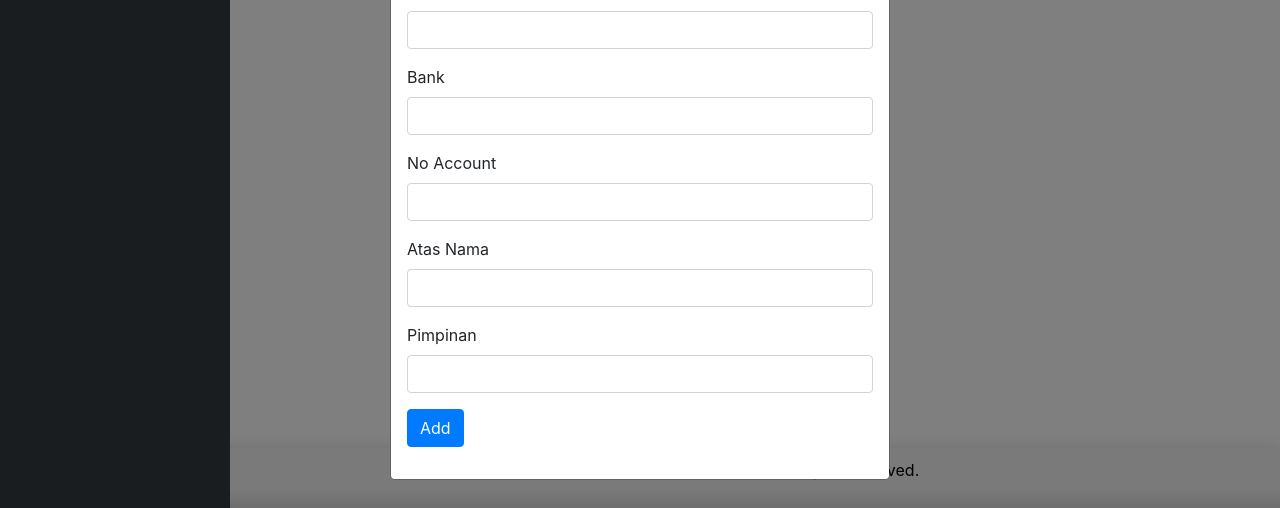
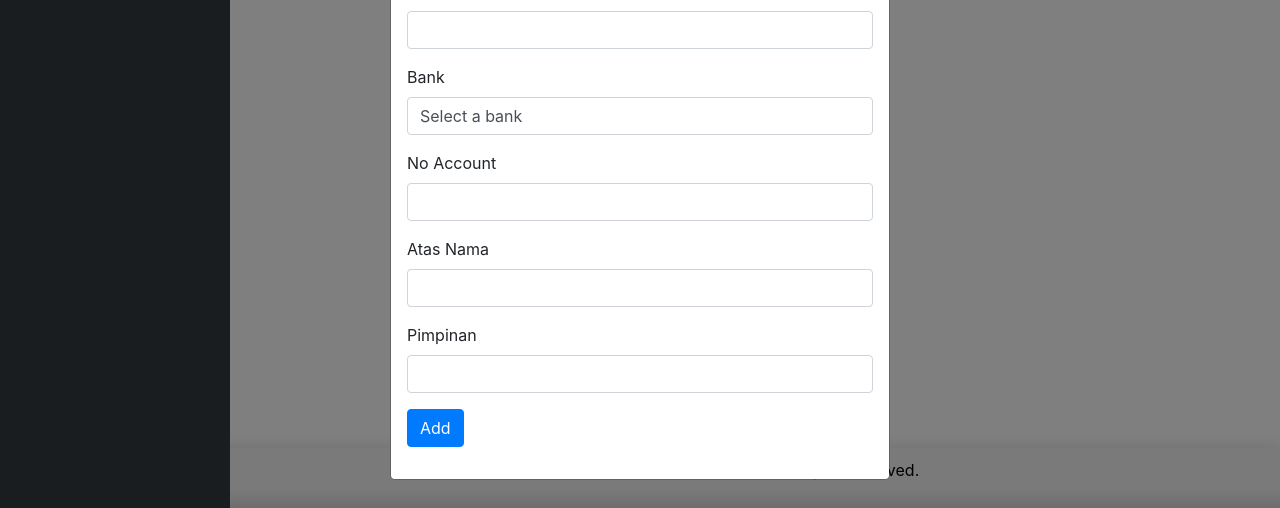
Before and after one commit to chrisnaocta/Semester-3-Web-HRD, a PHP site: page /namausaha.php in a window 1280 px wide, after a click on "Add". Shown: the part 645-1153 px from the top of the page. Run offline with PHP 8.4, Linux system fonts and the light colour scheme; the visitor is signed in with stand-in values (Sample User, id 1); tables that the repository leaves empty or names only in its code hold one stand-in row (values such as "Sample post"); some libraries are stand-ins or nearby versions.

Commit message:
Fix add usaha dan edit usaha, membuar read_namausaha terpisah

```diff
--- a/namausaha.php
+++ b/namausaha.php
@@ -2,6 +2,10 @@
 session_start();
 require 'config.php';
 require 'login_session.php';
+require 'read_namausaha.php';
+
+// Ambil data dari tabel namausaha
+$usaha = query("SELECT * FROM namausaha");
 
 $iduser = $_SESSION['iduser'];
 
@@ -21,7 +25,7 @@ $stmt->fetch();
 $stmt->close();
 
 // Ambil data dari tabel namausaha
-$result = mysqli_query($conn, "SELECT * FROM namausaha");
+// $result = mysqli_query($conn, "SELECT * FROM namausaha");
 
 // Dapatkan nomor urut terbaru untuk iddep baru
 $stmt = $conn->query("SELECT idusaha FROM namausaha ORDER BY idusaha DESC LIMIT 1");
@@ -77,7 +81,7 @@ if (isset($_SESSION['message'])) {
                             <thead class="text-center table-primary" >
                                 <tr>
                                     <th style="width: 1px;">No</th>
-                                    <th style="width: 5%;">Id</th>
+                                    <th style="width: 1%;">Id</th>
                                     <th>Nama Usaha</th>
                                     <th>Alamat</th>
                                     <th>No Telepon</th>
@@ -93,7 +97,7 @@ if (isset($_SESSION['message'])) {
                             </thead>
                             <tbody class="text-center">
                                 <?php $no = 1;
-                                while ($row = mysqli_fetch_assoc($result)) :
+                                foreach($usaha as $row):
                                 ?>
                                     <tr>
                                         <td> <?php echo $no++; ?> </td>
@@ -127,7 +131,7 @@ if (isset($_SESSION['message'])) {
                                         </button>
                                         </td>
                                     </tr>
-                                    <?php endwhile; ?>
+                                    <?php endforeach; ?>
                             </tbody>
                         </table>
                     </div>
@@ -153,44 +157,52 @@ if (isset($_SESSION['message'])) {
                         <input type="text" class="form-control" id="idusaha" name="idusaha" value="<?php echo htmlspecialchars($newidusaha); ?>" readonly>
                     </div>
                     <div class="mb-3">
-                        <label for="edit_nama" class="form-label">Nama Usaha</label>
-                        <input type="text" class="form-control" id="edit_nama" name="nama" required>
+                        <label for="add_nama" class="form-label">Nama Usaha</label>
+                        <input type="text" class="form-control" id="add_nama" name="nama" required>
                     </div>
                     <div class="mb-3">
-                        <label for="edit_alamat" class="form-label">Alamat</label>
-                        <input type="text" class="form-control" id="edit_alamat" name="alamat"required>
+                        <label for="add_alamat" class="form-label">Alamat</label>
+                        <input type="text" class="form-control" id="add_alamat" name="alamat"required>
                     </div>
                     <div class="mb-3">
-                        <label for="edit_notelepon" class="form-label">No Telepon</label>
-                        <input type="text" class="form-control" id="edit_notelepon" name="notelepon"required>
+                        <label for="add_notelepon" class="form-label">No Telepon</label>
+                        <input type="text" class="form-control" id="add_notelepon" minlength="10" maxlength="12" name="notelepon"required>
                     </div>
                     <div class="mb-3">
-                        <label for="edit_fax" class="form-label">Fax</label>
-                        <input type="text" class="form-control" id="edit_fax" name="fax"required>
+                        <label for="add_fax" class="form-label">Fax</label>
+                        <input type="text" class="form-control" id="add_fax" minlength="7" maxlength="8" name="fax"required>
                     </div>
                     <div class="mb-3">
-                        <label for="edit_email" class="form-label">Email</label>
-                        <input type="email" class="form-control" id="edit_email" name="email"required>
+                        <label for="add_email" class="form-label">Email</label>
+                        <input type="email" class="form-control" id="add_email" name="email"required>
                     </div>
                     <div class="mb-3">
-                        <label for="edit_npwp" class="form-label">NPWP</label>
-                        <input type="text" class="form-control" id="edit_npwp" name="npwp"required>
+                        <label for="add_npwp" class="form-label">NPWP</label>
+                        <input type="text" class="form-control" id="add_npwp" minlength="16" maxlength="16" name="npwp"required>
                     </div>
                     <div class="mb-3">
-                        <label for="edit_bank" class="form-label">Bank</label>
-                        <input type="text" class="form-control" id="edit_bank" name="bank"required>
+                        <label for="add_bank" class="form-label">Bank</label>
+                        <select class="form-control" id="add_bank" name="bank" required>
+                            <option value="" disabled selected>Select a bank</option>
+                            <option>BCA</option>
+                            <option>BRI</option>
+                            <option>BNI</option>
+                            <option>Mandiri</option>
+                            <option>BTN</option>
+                            <option>MEGA</option>
+                        </select>
                     </div>
                     <div class="mb-3">
-                        <label for="edit_noaccount" class="form-label">No Account</label>
-                        <input type="text" class="form-control" id="edit_noaccount" name="noaccount"required>
+                        <label for="add_noaccount" class="form-label">No Account</label>
+                        <input type="text" class="form-control" id="add_noaccount" minlength="10" maxlength="15" name="noaccount"required>
                     </div>
                     <div class="mb-3">
-                        <label for="edit_atasnama" class="form-label">Atas Nama</label>
-                        <input type="text" class="form-control" id="edit_atasnama" name="atasnama"required>
+                        <label for="add_atasnama" class="form-label">Atas Nama</label>
+                        <input type="text" class="form-control" id="add_atasnama" name="atasnama" required>
                     </div>
                     <div class="mb-3">
-                        <label for="edit_pimpinan" class="form-label">Pimpinan</label>
-                        <input type="text" class="form-control" id="edit_pimpinan" name="pimpinan"required>
+                        <label for="add_pimpinan" class="form-label">Pimpinan</label>
+                        <input type="text" class="form-control" id="add_pimpinan" name="pimpinan" required>
                     </div>
                     <button type="submit" class="btn btn-primary">Add</button>
                 </form>
@@ -198,6 +210,23 @@ if (isset($_SESSION['message'])) {
         </div>
     </div>
 </div>
+
+<script>
+    // Function to prevent entering numbers in input
+    document.querySelectorAll('input[id="add_pimpinan"] , input[id="add_atasnama"]').forEach(function(inputField) {
+        inputField.addEventListener('input', function(e) {
+            // Remove any non-letter characters (numbers, symbols, etc.) as the user types
+            this.value = this.value.replace(/[^a-zA-Z\s]/g, '');
+        });
+    });
+
+    document.querySelectorAll('input[id="add_notelepon"], input[id="add_fax"], input[id="add_npwp"], input[id="add_noaccount"]').forEach(function(inputField) {
+        inputField.addEventListener('input', function(e) {
+            // Replace any non-digit characters with an empty string
+            this.value = this.value.replace(/[^0-9]/g, '');
+        });
+    });
+</script>
 
 <!-- Modal Edit Usaha -->
 <div class="modal fade" id="editusaha" tabindex="-1" aria-labelledby="editusahaModalLabel" aria-hidden="true">
@@ -239,7 +268,15 @@ if (isset($_SESSION['message'])) {
                     </div>
                     <div class="mb-3">
                         <label for="edit_bank" class="form-label">Bank</label>
-                        <input type="text" class="form-control" id="edit_bank" name="bank">
+                        <select class="form-control" id="edit_bank" name="bank">
+                            <option value="" disabled selected>Select a bank</option>
+                            <option>BCA</option>
+                            <option>BRI</option>
+                            <option>BNI</option>
+                            <option>Mandiri</option>
+                            <option>BTN</option>
+                            <option>MEGA</option>
+                        </select>
                     </div>
                     <div class="mb-3">
                         <label for="edit_noaccount" class="form-label">No Account</label>
@@ -259,6 +296,23 @@ if (isset($_SESSION['message'])) {
         </div>
     </div>
 </div>
+
+<script>
+    // Function to prevent entering numbers in input
+    document.querySelectorAll('input[id="edit_pimpinan"] , input[id="edit_atasnama"]').forEach(function(inputField) {
+        inputField.addEventListener('input', function(e) {
+            // Remove any non-letter characters (numbers, symbols, etc.) as the user types
+            this.value = this.value.replace(/[^a-zA-Z\s]/g, '');
+        });
+    });
+
+    document.querySelectorAll('input[id="edit_notelepon"], input[id="edit_fax"], input[id="edit_npwp"], input[id="edit_noaccount"]').forEach(function(inputField) {
+        inputField.addEventListener('input', function(e) {
+            // Replace any non-digit characters with an empty string
+            this.value = this.value.replace(/[^0-9]/g, '');
+        });
+    });
+</script>
 
 <script>
 
--- a/read_namausaha.php
+++ b/read_namausaha.php
@@ -1,3 +1,13 @@
 <?php
+require 'config.php';
 
+function query($query){
+    global $result, $conn;
+    $result = mysqli_query($conn, $query);
+    $rows =[];
+    while ($row = mysqli_fetch_assoc($result)){
+        $rows[] = $row;
+    }
+    return $rows;
+}
 ?>
```
